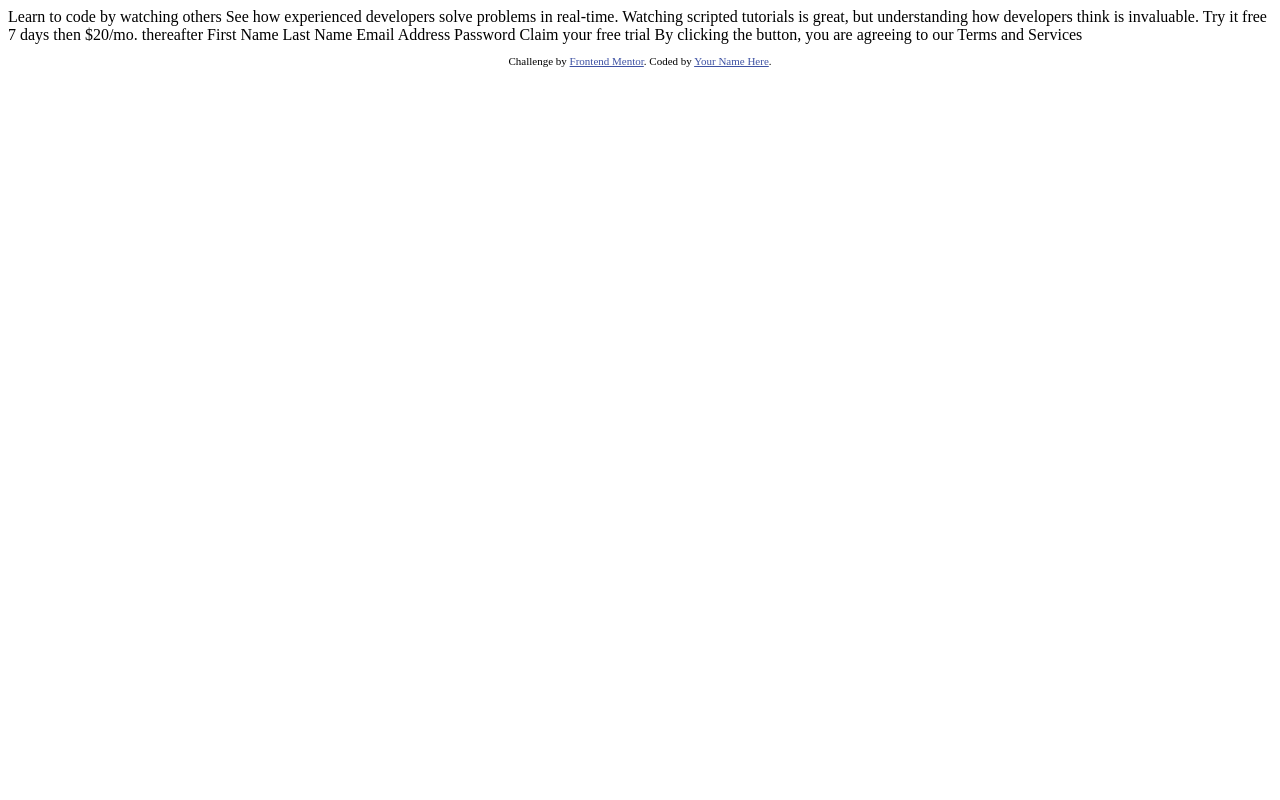
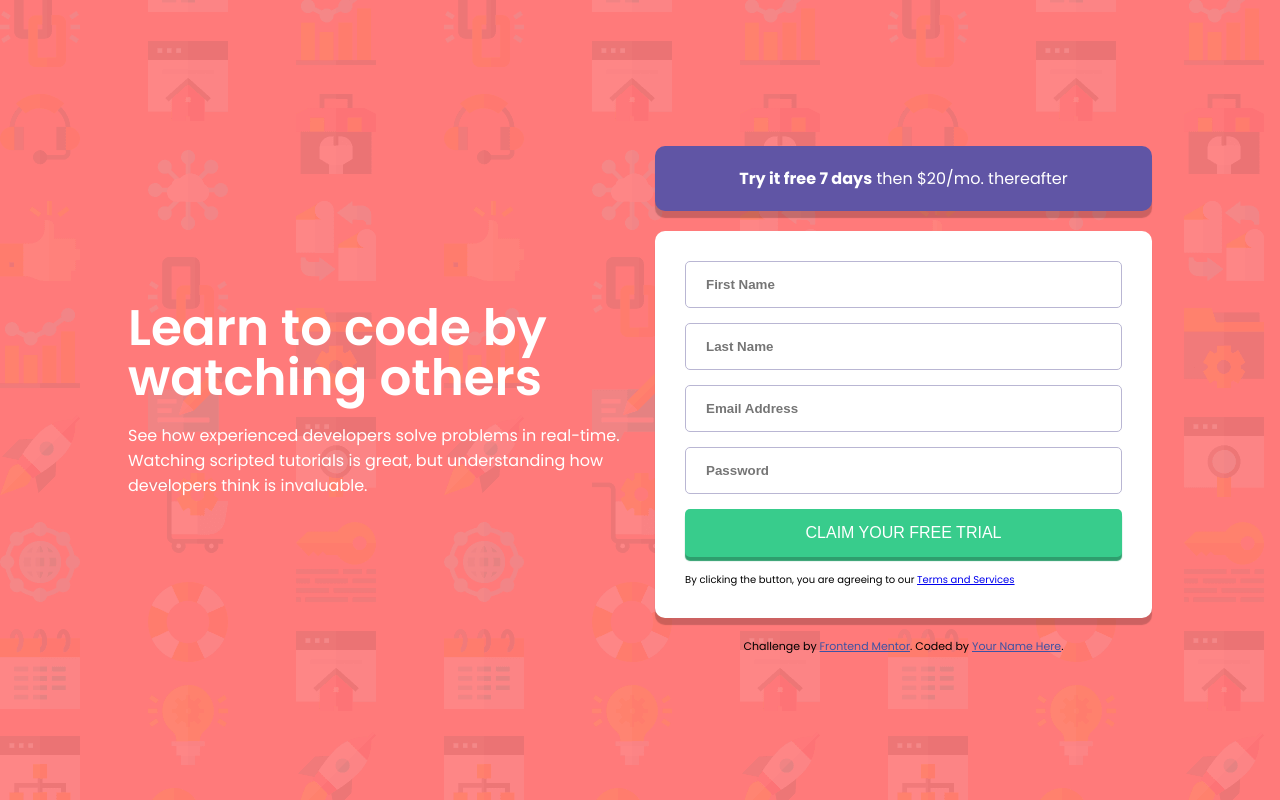
Before and after one commit to roraima1986/registration-form.github.io, a plain HTML site: page index.html in a window 1280 px wide. Drawn offline with Linux system fonts and the light colour scheme.

Commit message:
HTML y CSS

```diff
--- a/index.html
+++ b/index.html
@@ -8,35 +8,84 @@
 
   <title>Frontend Mentor | Intro component with sign up form</title>
 
-  <!-- Feel free to remove these styles or customise in your own stylesheet 👍 -->
-  <style>
-    .attribution { font-size: 11px; text-align: center; }
-    .attribution a { color: hsl(228, 45%, 44%); }
-  </style>
+  <!--Fuente Poppins-->
+  <link rel="preconnect" href="https://fonts.googleapis.com">
+  <link rel="preconnect" href="https://fonts.gstatic.com" crossorigin>
+  <link href="https://fonts.googleapis.com/css2?family=Poppins:wght@400;500;600;700&display=swap" rel="stylesheet">
+  <!--CSS-->
+  <link rel="stylesheet" href="./styles.css"/>
+  <!--JS-->
 </head>
 <body>
 
+  <main class="main">
+    <div class="main__layout">
+
+      <!--Titulo y descripcion-->
+      <div class="main__intro">
+        <h1 class="main__title">
           Learn to code by watching others
+        </h1>
 
-  See how experienced developers solve problems in real-time. Watching scripted tutorials is great,
-  but understanding how developers think is invaluable.
+        <p class="main__descripction">
+          See how experienced developers solve problems in real-time. Watching scripted tutorials is great, but understanding how developers think is invaluable.
+        </p>
+      </div>
 
-  Try it free 7 days then $20/mo. thereafter
+      <!--Formulario-->
+      <div class="main__form">
 
-  First Name
-  Last Name
-  Email Address
-  Password
+        <div class="form__alert">
+          <p class="alert__ad">
+            <span class="ad__mark">Try it free 7 days</span> then $20/mo. thereafter
+          </p>
+        </div>
 
-  Claim your free trial
+        <div class="form__card">
 
-  By clicking the button, you are agreeing to our Terms and Services
+          <form class="form">
+            <div class="form__group">
+              <input type="text" name="first-name" id="first-name" placeholder="First Name" class="form__input" />
+            </div>
 
-  <footer>
+            <div class="form__group">
+              <input type="text" name="last-name" id="last-name" placeholder="Last Name" class="form__input" />
+            </div>
+
+            <div class="form__group">
+              <input type="email" name="email-address" id="email-address" placeholder="Email Address" class="form__input" />
+            </div>
+
+            <div class="form__group">
+              <input type="password" name="password" id="password" placeholder="Password" class="form__input" />
+            </div>
+
+            <input type="submit" value="Claim your free trial" class="form__btn" />
+          </form>
+
+          <p class="form__terms">
+            By clicking the button, you are agreeing to our <a href="#" class="terms__link">Terms and Services</a>
+          </p>
+
+        </div>
+
+        <footer class="footer">
           <p class="attribution">
             Challenge by <a href="https://www.frontendmentor.io?ref=challenge" target="_blank">Frontend Mentor</a>.
             Coded by <a href="#">Your Name Here</a>.
           </p>
         </footer>
+      </div>
+
+    </div>
+  </main>
+
+
+
+
+
+
+
+
 </body>
 </html>
--- /dev/null
+++ b/styles.css
@@ -0,0 +1,128 @@
+:root {
+    --text-principal: "Poppins", sans-serif;
+    --color-red: hsl(0, 100%, 74%);
+    --color-white: #fff;
+    --color-blue: hsl(248, 32%, 49%);
+    --color-light-gray: hsl(246, 25%, 77%);
+    --color-dark-gray: hsl(249, 10%, 26%);
+    --color-green: hsl(154, 59%, 51%);
+}
+
+* {
+    margin: 0;
+    padding: 0;
+    box-sizing: border-box;
+}
+
+html {
+    font-size: 10px;
+    font-family: var(--text-principal);
+}
+
+body {
+    background-color: var(--color-red);
+    background-image: url(./images/bg-intro-desktop.png);
+}
+
+.main {
+    width: 80%;
+    min-height: 100vh;
+    margin: 0 auto;
+}
+
+.main__layout {
+    display: flex;
+    flex-direction: row;
+    justify-content: center;
+    gap: 3rem;
+    align-items: center;
+    min-height: 100vh;
+}
+
+.main__intro,
+.main__form {
+    flex-basis: 50%;
+}
+
+.main__intro {
+    display: flex;
+    flex-direction: column;
+    color: var(--color-white);
+}
+
+.main__title {
+    font-size: 5rem;
+    font-weight: 600;
+    line-height: 1;
+    margin-bottom: 2rem;
+}
+
+.main__descripction {
+    font-size: 1.6rem;
+}
+
+.main__form {
+    width: 100%;
+    display: flex;
+    flex-direction: column;
+}
+
+.form__alert {
+    background-color: var(--color-blue);
+    color: var(--color-white);
+    padding: 2rem;
+    font-size: 1.6rem;
+    text-align: center;
+    border-radius: 1rem;
+    margin-bottom: 2rem;
+    box-shadow: 0px 7px 1px rgba(0,0,0,.2);
+}
+
+.ad__mark {
+    font-weight: 700;
+}
+
+.form__card {
+    background-color: var(--color-white);
+    border-radius: 1rem;
+    padding: 3rem;
+    margin-bottom: 2rem;
+    box-shadow: 0px 7px 1px rgba(0,0,0,.2);
+}
+
+.form__group {
+    width: 100%;
+    position: relative;
+    margin-bottom: 1.5rem;
+}
+
+.form__input {
+    width: 100%;
+    padding: 1.5rem 2rem;
+    border: 1px solid var(--color-light-gray);
+    border-radius: 0.5rem;
+    font-weight: 700;
+    color: var(--color-dark-gray);
+}
+
+.form__input:focus {
+    outline: 1px solid var(--color-dark-gray);
+}
+
+.form__btn {
+    width: 100%;
+    padding: 1.5rem 2rem;
+    margin-bottom: 1.5rem;
+    border: none;
+    background-color: var(--color-green);
+    color: var(--color-white);
+    border-radius: 0.5rem;
+    font-size: 1.6rem;
+    text-transform: uppercase;
+    box-shadow: 0px 4px 1px hsl(154, 55%, 40%);
+    cursor: pointer;
+}
+
+
+.attribution { font-size: 11px; text-align: center; }
+.attribution a { color: hsl(228, 45%, 44%); }
```
Lines whose indentation alone changed are shown as unchanged.
